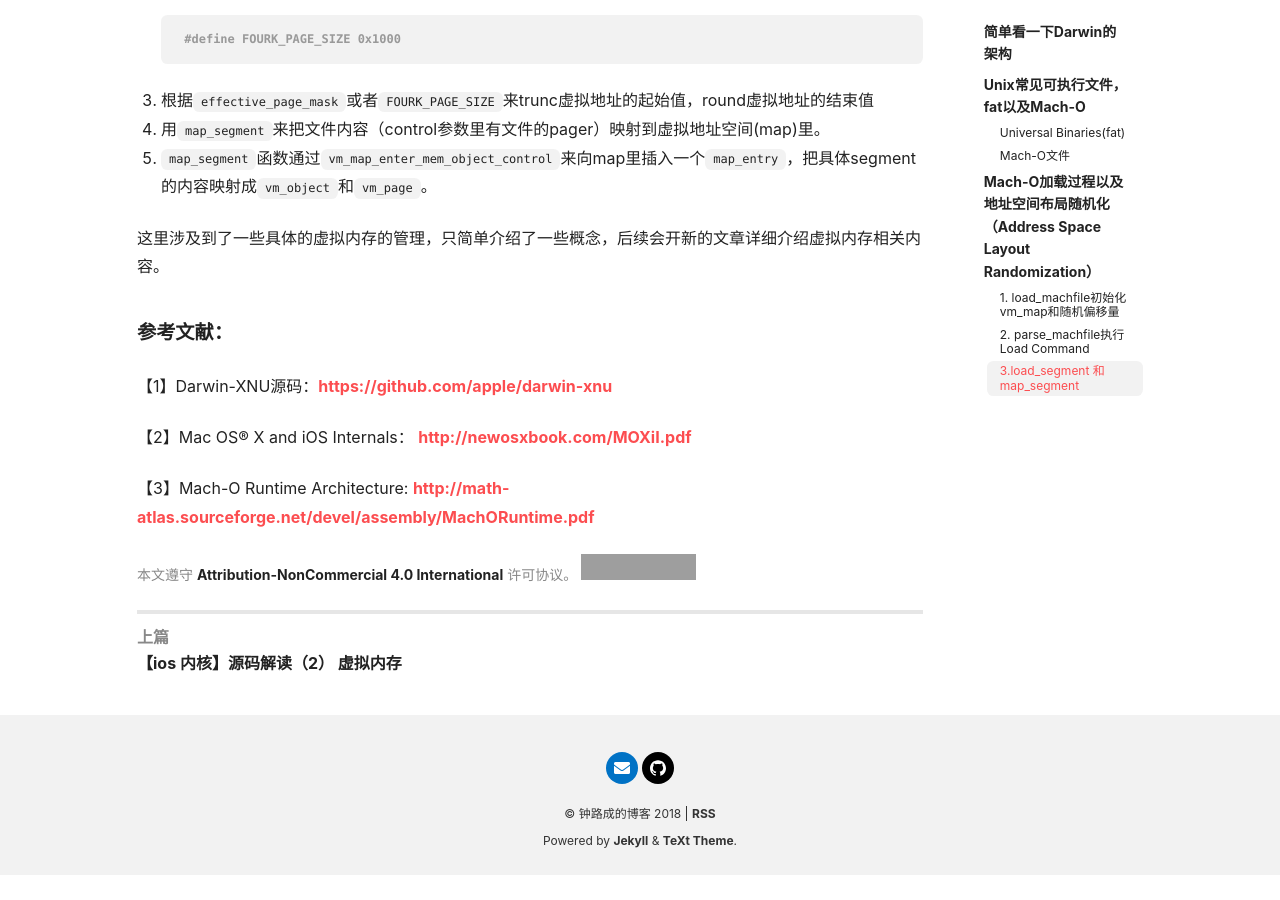
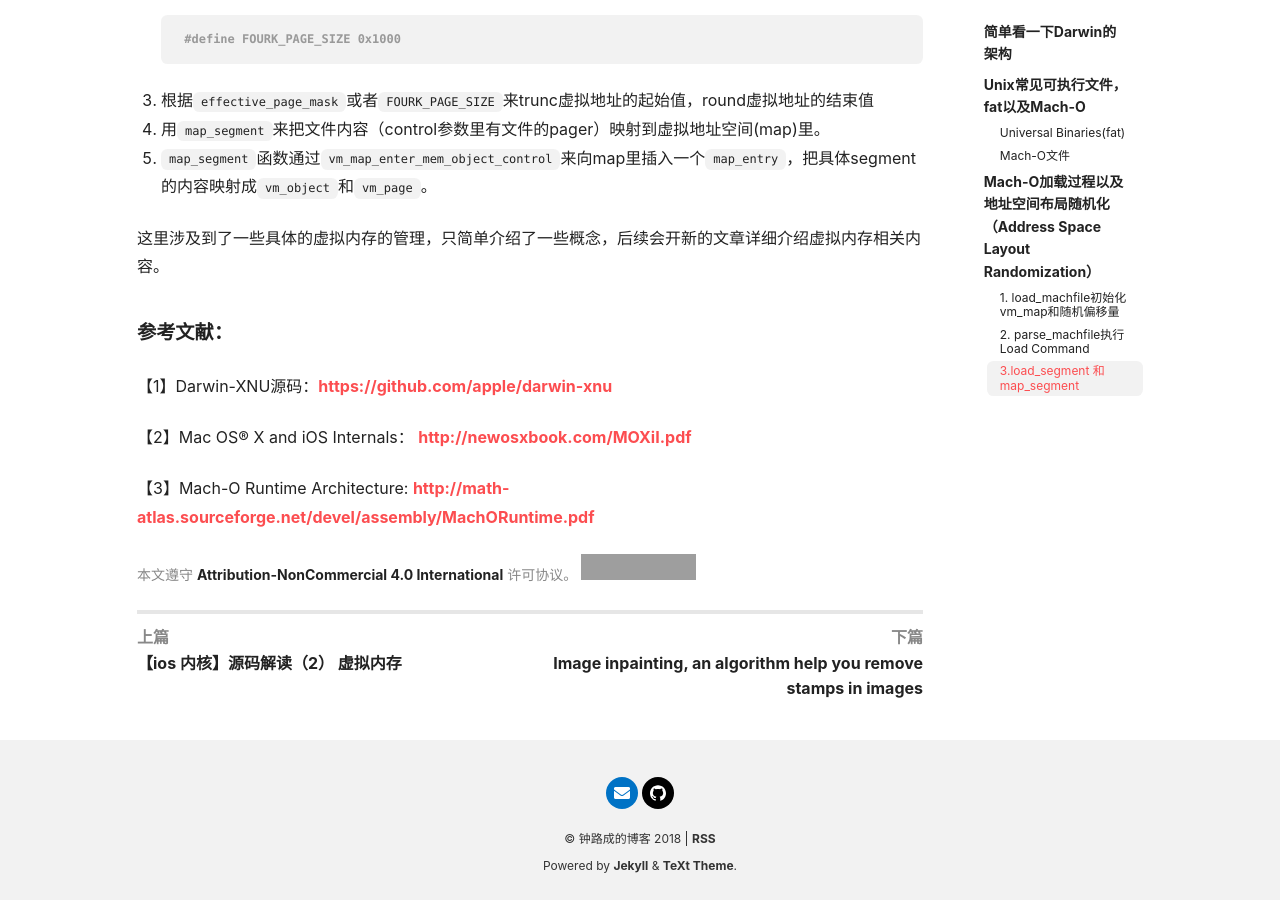
Before and after one commit to luchengzhong/gitblog, a Jekyll site: the page built from _posts/2018-05-27-【iOS 内核】源码解读（1）- Darwin架构和可执行文件加载.md, in a window 1280 px wide and 900 px high, scrolled down 11775 px. Built offline with Jekyll 4.4.1, drawn with Linux system fonts in a browser that asks for light colours; nearby versions of some CDN libraries; before the commit the page ends 12650 px from its top, so only the background shows below that; grey boxes are pictures that could not be loaded.

Commit message:
new blog

```diff
--- /dev/null
+++ b/_posts/2018-05-26-Image Inpainting, An algorithm help you remove stamps in images.md
@@ -0,0 +1,68 @@
+# Image Inpainting
+
+An algorithm help you remove stamps in images.
+## Demo
+<p align="center">
+<img src="https://github.com/luchengzhong/Image_Inpainting/blob/master/READ_ME_IMAGES/image_1.gif" width="330">
+</p>
+## Algorithm <brief introduction>
+
+Image pinpointing algorithms can be mainly decided into 3 categories: structural inpainting, textural inpainting and mixed inpainting. The algorithm used in this application is a texture based inapinting algortihm[1].
+
+### General Idea
+
+To find map between pixels in the stamp region and pixels in other parts. Then use the color of F(α) to fill pixel α.
+
+<p align="center">
+<img src="https://github.com/luchengzhong/Image_Inpainting/blob/master/READ_ME_IMAGES/general_idea.png" width="500">
+</p>
+
+### Neighborhood matching.
+
+Find the best pixel among candidates depends on their neighborhoods.
+<p align="center">
+<img src="https://github.com/luchengzhong/Image_Inpainting/blob/master/READ_ME_IMAGES/neighbourhood_matching.png" width="250">
+</p>
+The “Match Rate” between origin and a candidate pixel is the Euclidian distance between them
+<p align="center">
+<img src="https://github.com/luchengzhong/Image_Inpainting/blob/master/READ_ME_IMAGES/Euclidian_distance.png" width="400">
+</p>
+###<Implementation>Structure of stamp region
+
+In order to store the stamp region, I use pixel range of each pixel row to represent a irregular region.
+<p align="center">
+<img src="https://github.com/luchengzhong/Image_Inpainting/blob/master/READ_ME_IMAGES/irregular_region.png" width="400">
+</p>
+## Improvement <dynamic programming>
+
+### Same neighborhoods
+
+As an example, when the algorithm is looking for the best pixel among candidates, one situation is below.
+<p align="center">
+<img src="https://github.com/luchengzhong/Image_Inpainting/blob/master/READ_ME_IMAGES/advance_1.png" width="400">
+</p>
+The Grey pixel is in the missing region and it’s on the circular layer 0. The blue pixel and the yellow pixel are its two possible candidates. It’s obviously that these two candidates have a big part of same neighborhoods – four green columns.
+<br></br>
+It can be a possible point where duplicate calculation happens since they have “same” neighborhoods. But are there really have duplicate calculations when calculate the Euclidian distance between these two candidates and the source pixel in the missing region? The answer is “NO”.
+<p align="center">
+<img src="https://github.com/luchengzhong/Image_Inpainting/blob/master/READ_ME_IMAGES/advance_2.png" width="400">
+</p>
+As an example, consider the public neighborhood pixel α. When the algorithm calculates the Euclidian distance between the blue pixel and the grey pixel, neighborhood pixel α will be compared with the pixel β. However, when it turns to the calculation of the Euclidian distance between the yellow pixel and the grey pixel, α will compare with γ.
+
+###	Calculation legacy
+
+We have already found that there are a big part of same neighborhoods between two closed candidate pixels. However, these same neighborhoods will all be compared with different pixels of neighborhoods of the source pixel in the missing region.<br/>
+For each source pixel in the missing region, this algorithm will find the best candidate among those pixels near the source pixel. And for each possible pair, the algorithm should calculate the Euclidian distance between two pixels. So it becomes a time costing procedure to find out the best pixel among candidates.<br/>
+As mentioned before, for one pixel in the missing region, when looking for its best candidate, there is no duplicate calculation. But how it will be if we consider more pixels in the missing region?<br/>
+<p align="center">
+<img src="https://github.com/luchengzhong/Image_Inpainting/blob/master/READ_ME_IMAGES/advance_3.png" width="400">
+</p>
+Considering a new pixel in the missing region. The red pixel is near the grey pixel and it’s in layer level 1. It’s obviously that the red pixel and the grey pixel have four same neighborhood columns.
+<br></br>
+When we calculate the Euclidian distance between the grey pixel and the blue pixel, pixel α will be compared with pixel β. And when we calculate the Euclidian distance between the red pixel and the yellow pixel, the pixelα will be also compared with pixel β. For all the pixels in four same neighborhood columns, calculations for the pixel in the layer level 0 are the same as those for the layer level 1. So for each pixel row in the missing region, pixels in smaller layer level can generate “calculation legacy” to pixels in bigger layer level.
+<br></br>
+It’s better to restore the calculate result of each column when implementing this feature. Since with the growth of layer level, new columns will be add in and old columns will be removed. The implementation is complicate since we need to restore different calculation legacy for each pixel row and each candidate row.
+<br></br>
+## Warning
+
+Existing bugs: may crash if you select border or a large scare of area. Will be fixed along with some new features
```
Also changed, not shown: _posts/2018-06-28-【iOS 内核】源码解读（4）- 锁的内核实现.md (renamed from _posts/【iOS 2018-06-28-内核】源码解读（4）- 锁的内核实现.md, +1 -1 lines).
